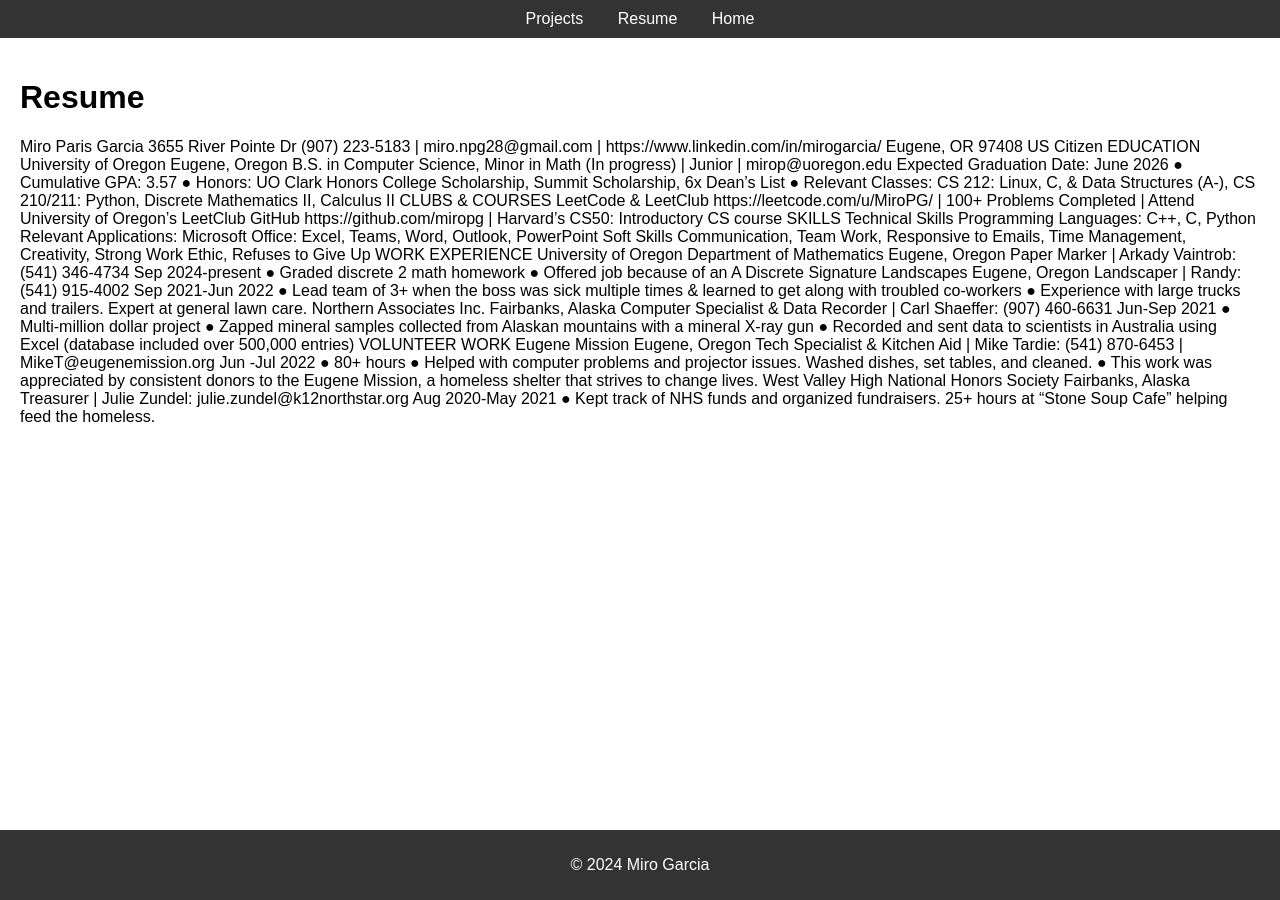
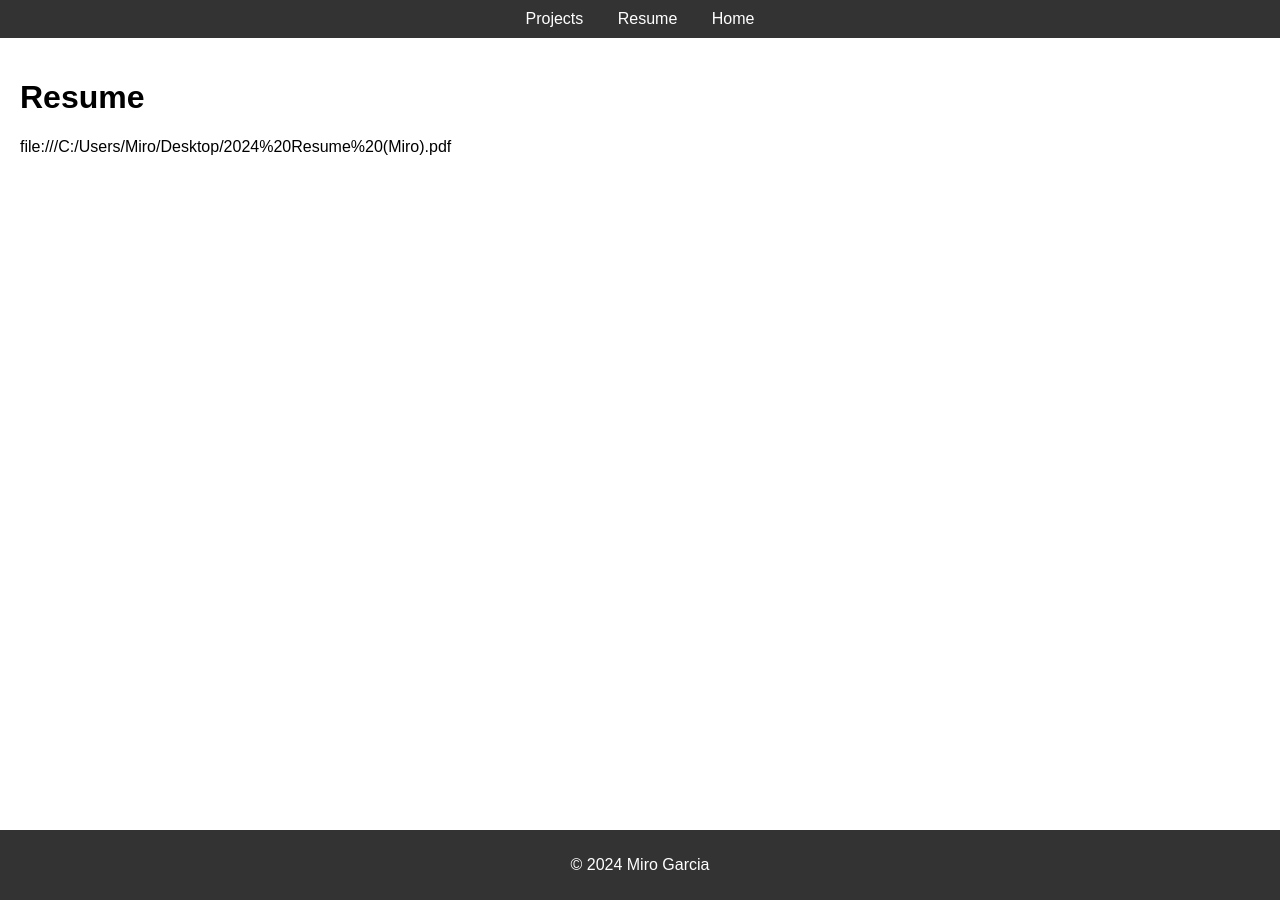
Before and after one commit to miropg/personal-website, a Jekyll site: the page built from Resume.md, in a window 1280 px wide. Built offline with Jekyll 4.4.1, drawn with Linux system fonts in a browser that asks for light colours.

Commit message:
Update Resume.md

```diff
--- a/Resume.md
+++ b/Resume.md
@@ -3,46 +3,4 @@ layout: default
 title: Resume
 nav_order: 3
 ---
-Miro Paris Garcia 3655 River Pointe Dr
-(907) 223-5183 | miro.npg28@gmail.com | https://www.linkedin.com/in/mirogarcia/ Eugene, OR 97408
-US Citizen
-EDUCATION
-University of Oregon Eugene, Oregon
-B.S. in Computer Science, Minor in Math (In progress) | Junior | mirop@uoregon.edu Expected Graduation Date: June 2026
-● Cumulative GPA: 3.57
-● Honors: UO Clark Honors College Scholarship, Summit Scholarship, 6x Dean’s List
-● Relevant Classes: CS 212: Linux, C, & Data Structures (A-), CS 210/211: Python, Discrete Mathematics II, Calculus II
-CLUBS & COURSES
-LeetCode & LeetClub
-https://leetcode.com/u/MiroPG/ | 100+ Problems Completed | Attend University of Oregon’s LeetClub
-GitHub
-https://github.com/miropg | Harvard’s CS50: Introductory CS course
-SKILLS
-Technical Skills
-Programming Languages: C++, C, Python
-Relevant Applications: Microsoft Office: Excel, Teams, Word, Outlook, PowerPoint
-Soft Skills
-Communication, Team Work, Responsive to Emails, Time Management, Creativity, Strong Work Ethic, Refuses to Give Up
-WORK EXPERIENCE
-University of Oregon Department of Mathematics Eugene, Oregon
-Paper Marker | Arkady Vaintrob: (541) 346-4734 Sep 2024-present
-● Graded discrete 2 math homework
-● Offered job because of an A Discrete
-Signature Landscapes Eugene, Oregon
-Landscaper | Randy: (541) 915-4002 Sep 2021-Jun 2022
-● Lead team of 3+ when the boss was sick multiple times & learned to get along with troubled co-workers
-● Experience with large trucks and trailers. Expert at general lawn care.
-Northern Associates Inc. Fairbanks, Alaska
-Computer Specialist & Data Recorder | Carl Shaeffer: (907) 460-6631 Jun-Sep 2021
-● Multi-million dollar project
-● Zapped mineral samples collected from Alaskan mountains with a mineral X-ray gun
-● Recorded and sent data to scientists in Australia using Excel (database included over 500,000 entries)
-VOLUNTEER WORK
-Eugene Mission Eugene, Oregon
-Tech Specialist & Kitchen Aid | Mike Tardie: (541) 870-6453 | MikeT@eugenemission.org Jun -Jul 2022
-● 80+ hours
-● Helped with computer problems and projector issues. Washed dishes, set tables, and cleaned.
-● This work was appreciated by consistent donors to the Eugene Mission, a homeless shelter that strives to change lives.
-West Valley High National Honors Society Fairbanks, Alaska
-Treasurer | Julie Zundel: julie.zundel@k12northstar.org Aug 2020-May 2021
-● Kept track of NHS funds and organized fundraisers. 25+ hours at “Stone Soup Cafe” helping feed the homeless.
+file:///C:/Users/Miro/Desktop/2024%20Resume%20(Miro).pdf
```
